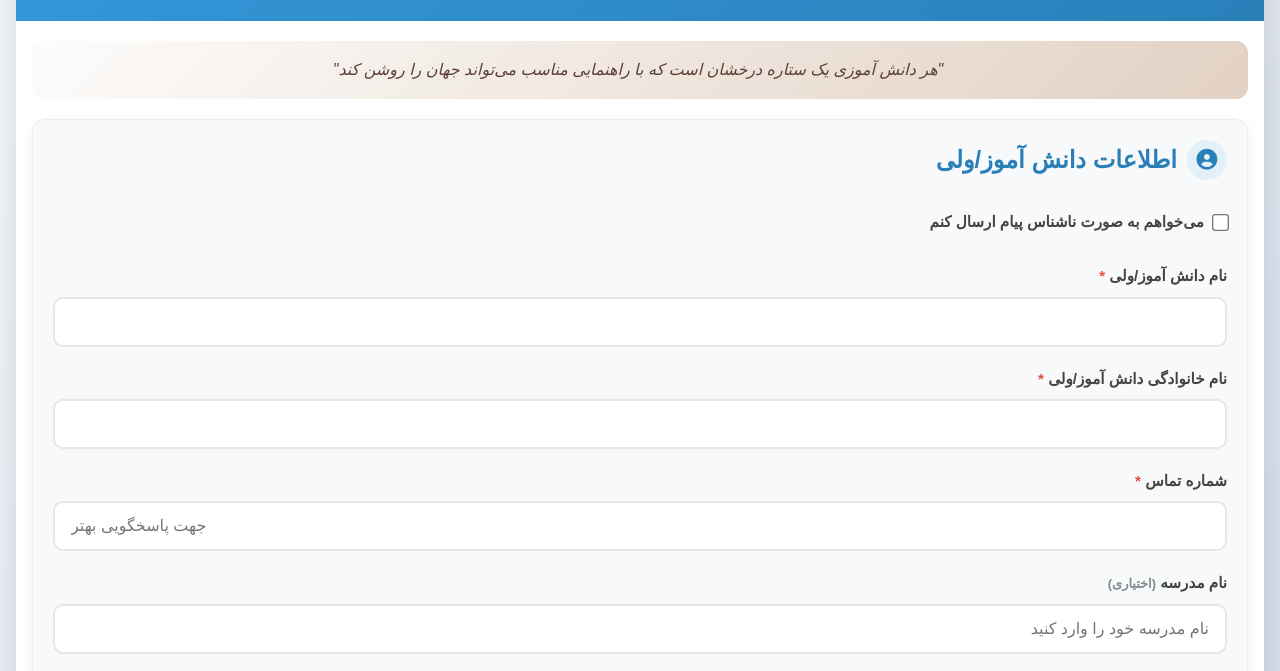
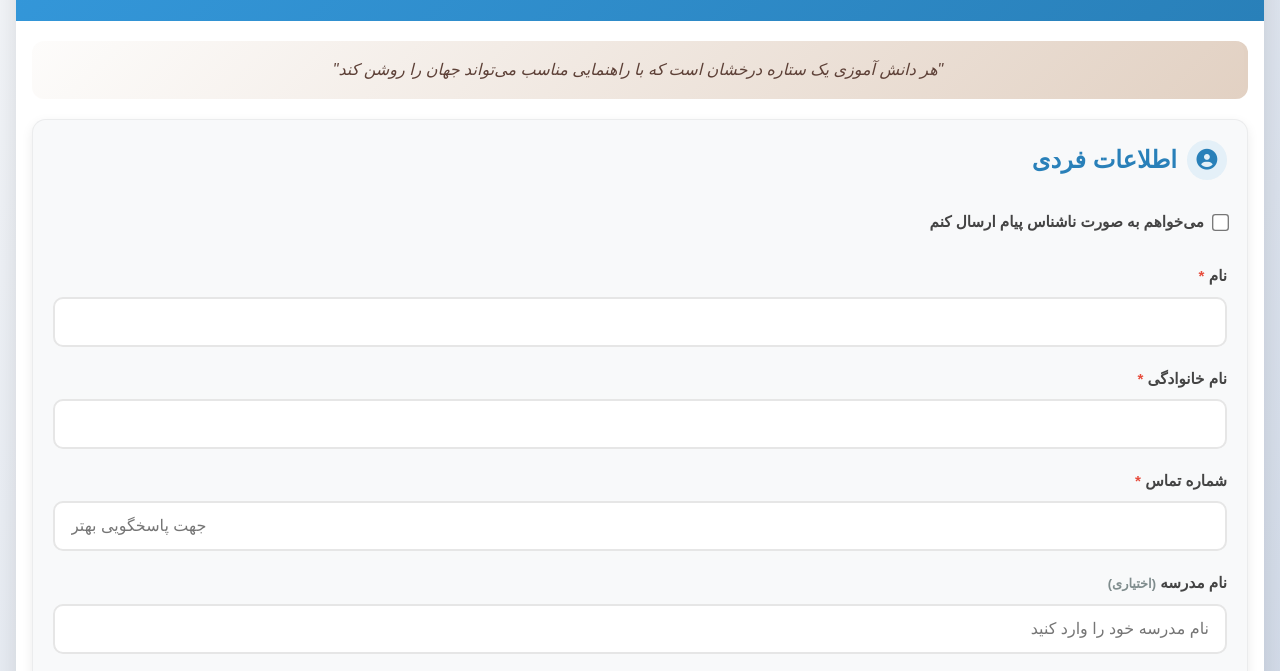
Before and after one commit to school1118/moshavere, a plain HTML site: page index.html in a window 1280 px wide. Shown: the part 112-783 px from the top of the page. Drawn offline with Linux system fonts and the light colour scheme; a small style sheet from the web is missing.

Commit message:
index.html

```diff
--- a/index.html
+++ b/index.html
@@ -352,7 +352,7 @@
                 <div class="card">
                     <div class="card-title">
                         <i class="fas fa-user-circle"></i>
-                        <h2>اطلاعات دانش آموز/ولی</h2>
+                        <h2>اطلاعات فردی</h2>
                     </div>
 
                     <div class="checkbox-group">
@@ -362,12 +362,12 @@
 
                     <div id="studentInfo">
                         <div class="form-group">
-                            <label for="firstName">نام دانش آموز/ولی <span class="required">*</span></label>
+                            <label for="firstName">نام <span class="required">*</span></label>
                             <input type="text" id="firstName" name="نام" required>
                         </div>
 
                         <div class="form-group">
-                            <label for="lastName">نام خانوادگی دانش آموز/ولی <span class="required">*</span></label>
+                            <label for="lastName">نام خانوادگی <span class="required">*</span></label>
                             <input type="text" id="lastName" name="نام خانوادگی" required>
                         </div>
 
@@ -463,7 +463,7 @@
 
             <div class="privacy-note">
                 <i class="fas fa-shield-alt"></i>
-                <p><strong>تضمین محرمانگی:</strong> تمامی اطلاعات شما به صورت محرمانه نگهداری شده و تنها برای ارائه خدمات مشاوره ای استفاده می شود.</p>
+                <p><strong>حریم خصوصی:</strong> تمامی اطلاعات شما تنها برای ارائه خدمات مشاوره ای استفاده می شود.</p>
             </div>
         </div>
 
```
